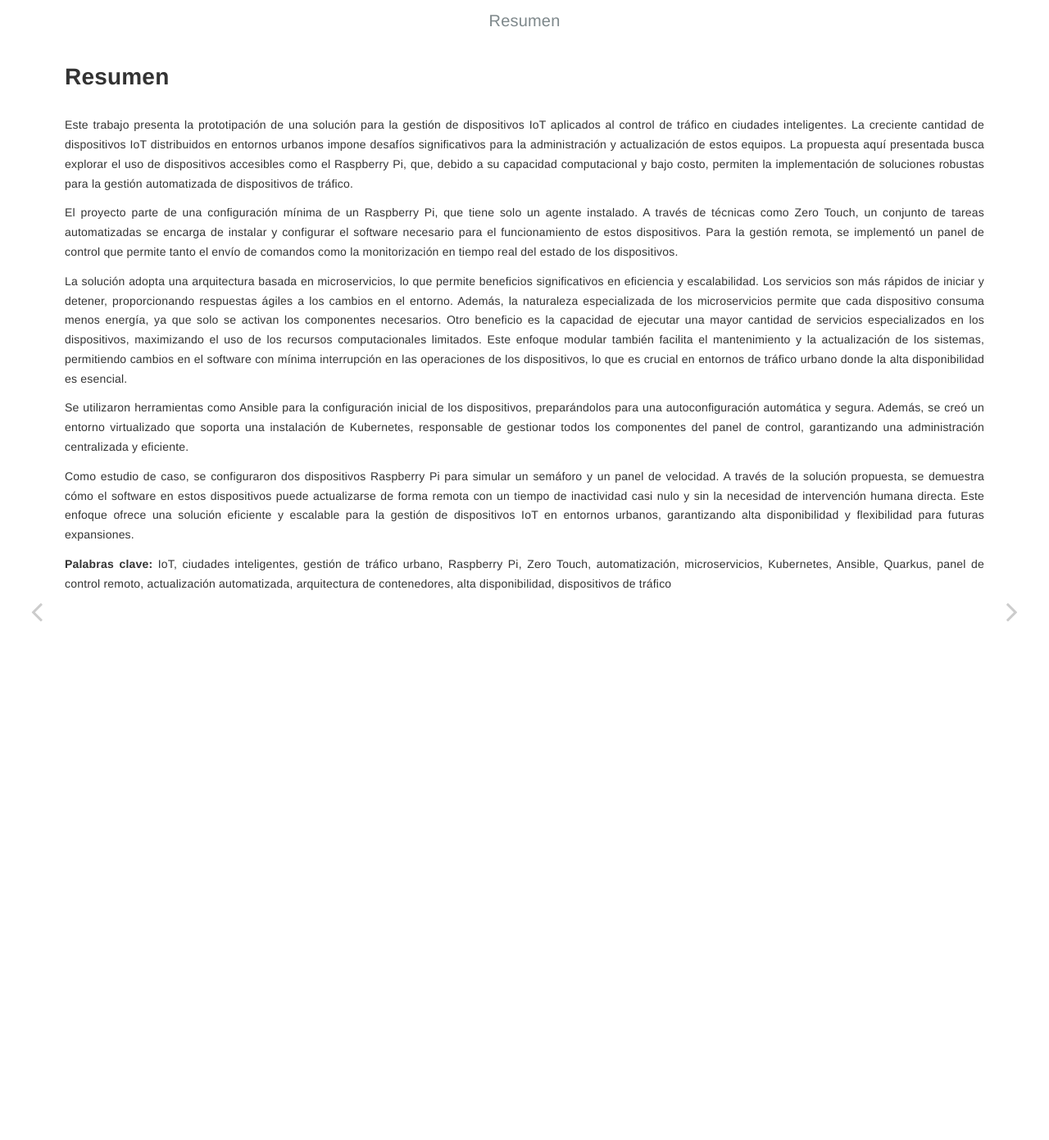
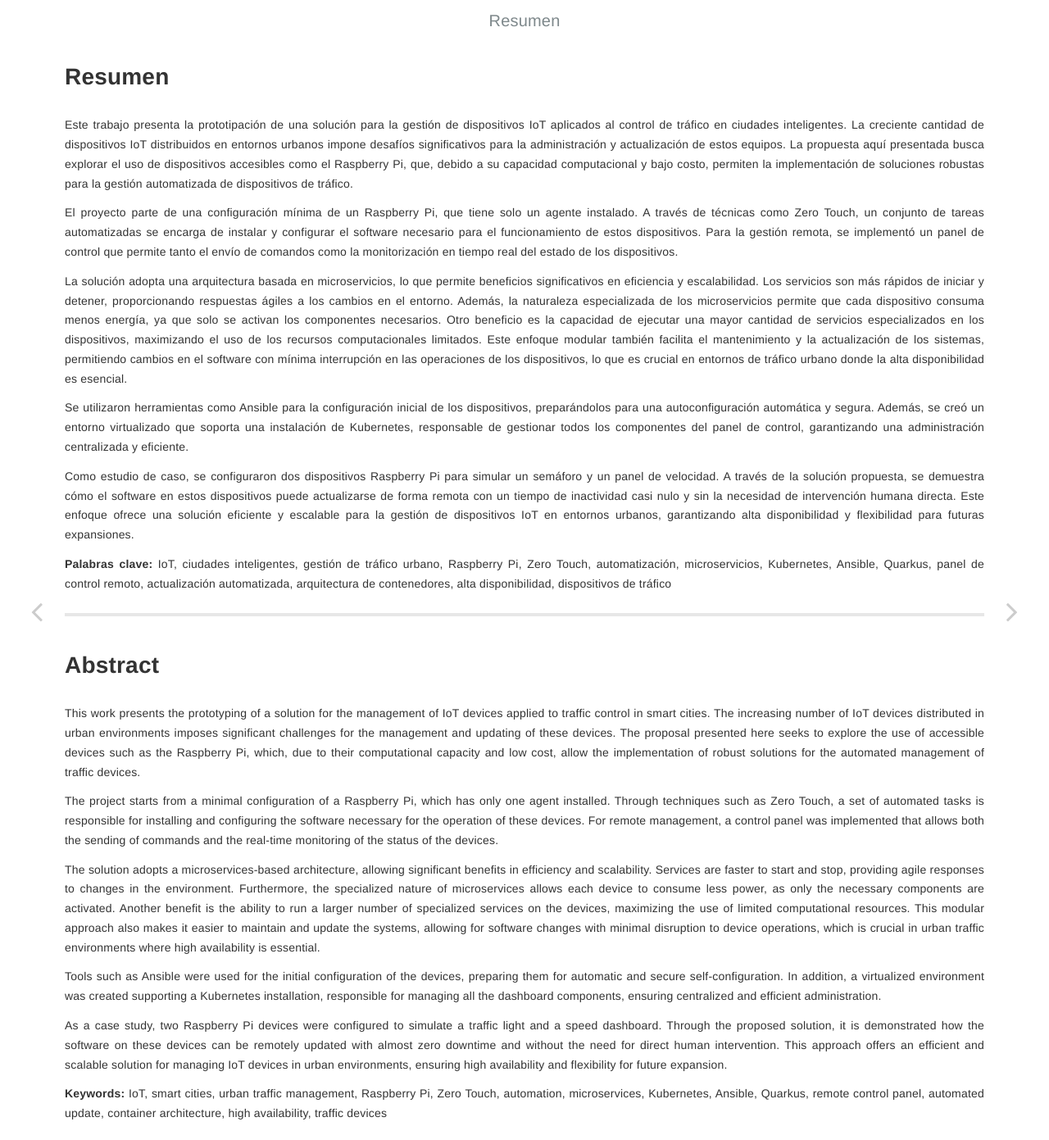
Before and after one commit to upv-tfm-iot/documentation, a Jekyll site: the page built from _pages/1-summary.md, in a window 1280 px wide. Shown: the whole page at 82% size. Built offline with Jekyll 4.4.1, drawn with Linux system fonts in a browser that asks for light colours.

Commit message:
update project

```diff
--- a/_pages/1-summary.md
+++ b/_pages/1-summary.md
@@ -18,3 +18,19 @@ Como estudio de caso, se configuraron dos dispositivos Raspberry Pi para simular
 
 
 <b>Palabras clave:</b>  IoT, ciudades inteligentes, gestión de tráfico urbano, Raspberry Pi, Zero Touch, automatización, microservicios, Kubernetes, Ansible, Quarkus, panel de control remoto, actualización automatizada, arquitectura de contenedores, alta disponibilidad, dispositivos de tráfico
+
+---
+
+# Abstract
+
+This work presents the prototyping of a solution for the management of IoT devices applied to traffic control in smart cities. The increasing number of IoT devices distributed in urban environments imposes significant challenges for the management and updating of these devices. The proposal presented here seeks to explore the use of accessible devices such as the Raspberry Pi, which, due to their computational capacity and low cost, allow the implementation of robust solutions for the automated management of traffic devices.
+
+The project starts from a minimal configuration of a Raspberry Pi, which has only one agent installed. Through techniques such as Zero Touch, a set of automated tasks is responsible for installing and configuring the software necessary for the operation of these devices. For remote management, a control panel was implemented that allows both the sending of commands and the real-time monitoring of the status of the devices.
+
+The solution adopts a microservices-based architecture, allowing significant benefits in efficiency and scalability. Services are faster to start and stop, providing agile responses to changes in the environment. Furthermore, the specialized nature of microservices allows each device to consume less power, as only the necessary components are activated. Another benefit is the ability to run a larger number of specialized services on the devices, maximizing the use of limited computational resources. This modular approach also makes it easier to maintain and update the systems, allowing for software changes with minimal disruption to device operations, which is crucial in urban traffic environments where high availability is essential.
+
+Tools such as Ansible were used for the initial configuration of the devices, preparing them for automatic and secure self-configuration. In addition, a virtualized environment was created supporting a Kubernetes installation, responsible for managing all the dashboard components, ensuring centralized and efficient administration.
+
+As a case study, two Raspberry Pi devices were configured to simulate a traffic light and a speed dashboard. Through the proposed solution, it is demonstrated how the software on these devices can be remotely updated with almost zero downtime and without the need for direct human intervention. This approach offers an efficient and scalable solution for managing IoT devices in urban environments, ensuring high availability and flexibility for future expansion.
+
+<b>Keywords:</b> IoT, smart cities, urban traffic management, Raspberry Pi, Zero Touch, automation, microservices, Kubernetes, Ansible, Quarkus, remote control panel, automated update, container architecture, high availability, traffic devices
```
